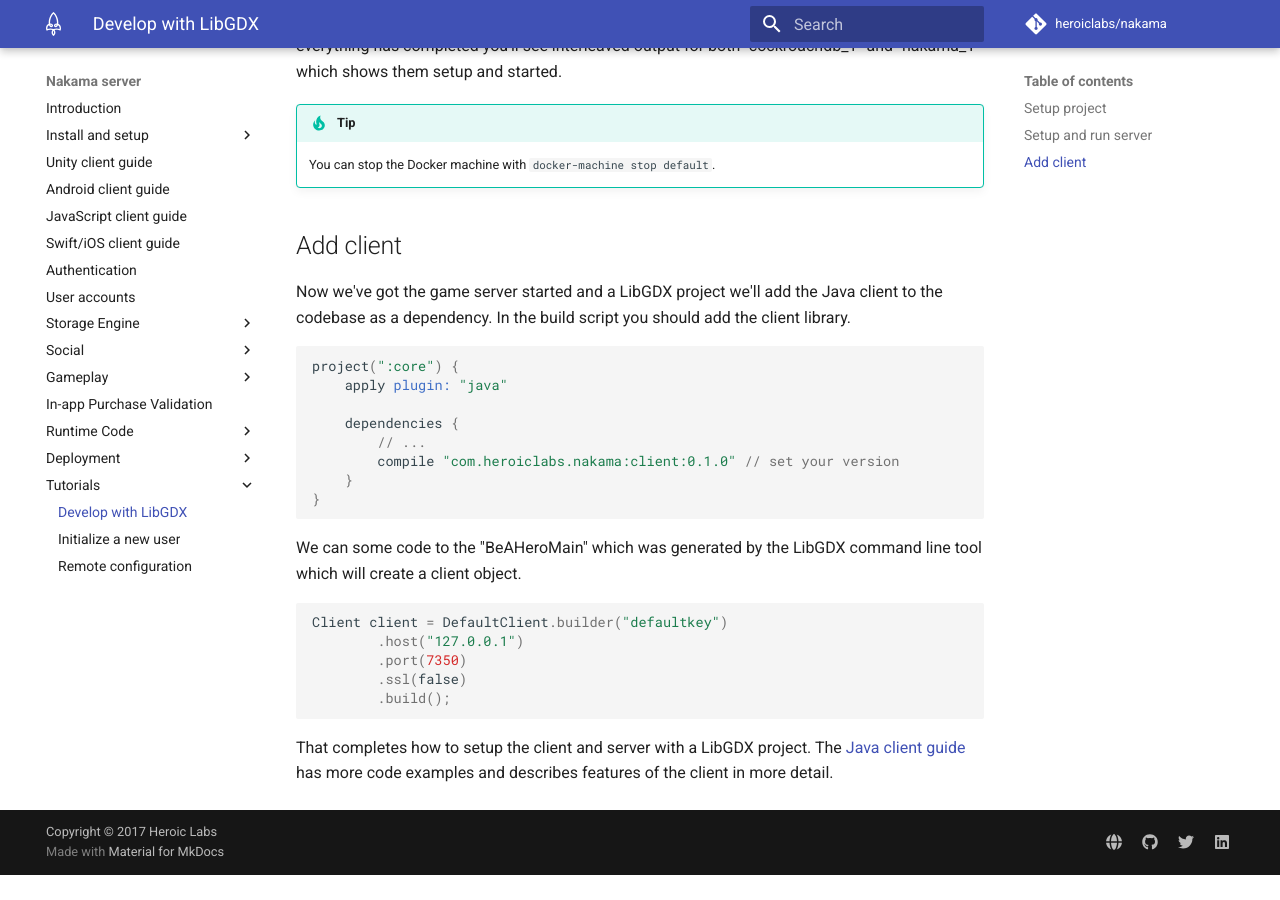
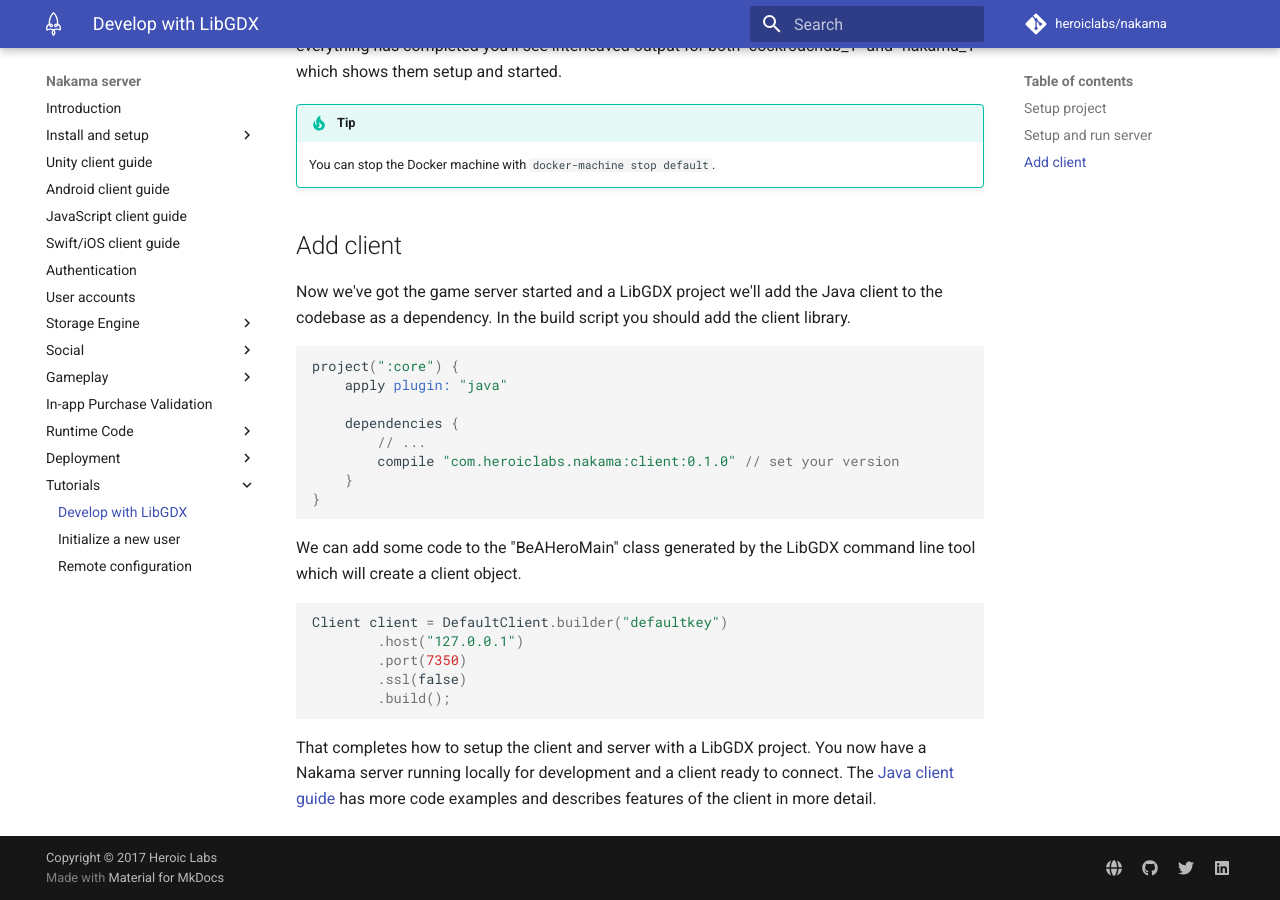
Before and after one commit to heroiclabs/nakama-docs, an MkDocs documentation site: the page built from docs/tutorial-develop-with-libgdx.md, in a window 1280 px wide and 900 px high, scrolled down 1136 px. Built offline with MkDocs 1.6.1 and Material for MkDocs 9.7.7, drawn with Linux system fonts in a browser that asks for light colours; comment, search, counter and statistics services are not loaded; old or Windows-style settings are respelled for this version of MkDocs; before the commit the page ends 2011 px from its top, so only the background shows below that.

Commit message:
Typo fix

````diff
--- a/docs/tutorial-develop-with-libgdx.md
+++ b/docs/tutorial-develop-with-libgdx.md
@@ -55,7 +55,7 @@
 }
 ```
 
-We can some code to the "BeAHeroMain" which was generated by the LibGDX command line tool which will create a client object.
+We can add some code to the "BeAHeroMain" class generated by the LibGDX command line tool which will create a client object.
 
 ```java
 Client client = DefaultClient.builder("defaultkey")
@@ -65,4 +65,4 @@
         .build();
 ```
 
-That completes how to setup the client and server with a LibGDX project. The [Java client guide](android-java-client-guide.md) has more code examples and describes features of the client in more detail.
+That completes how to setup the client and server with a LibGDX project. You now have a Nakama server running locally for development and a client ready to connect. The [Java client guide](android-java-client-guide.md) has more code examples and describes features of the client in more detail.
````
